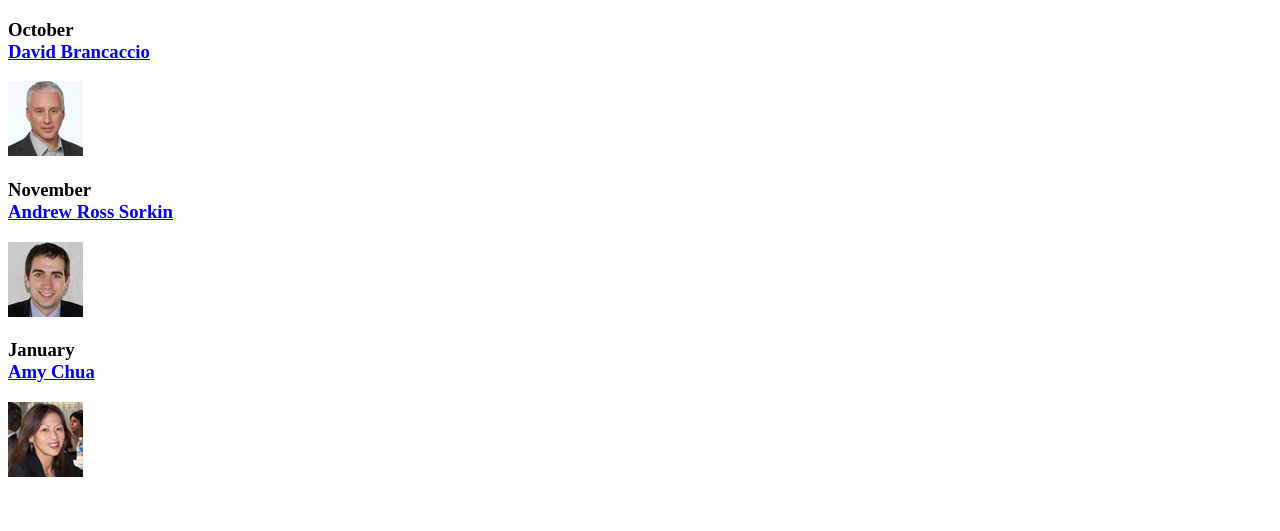
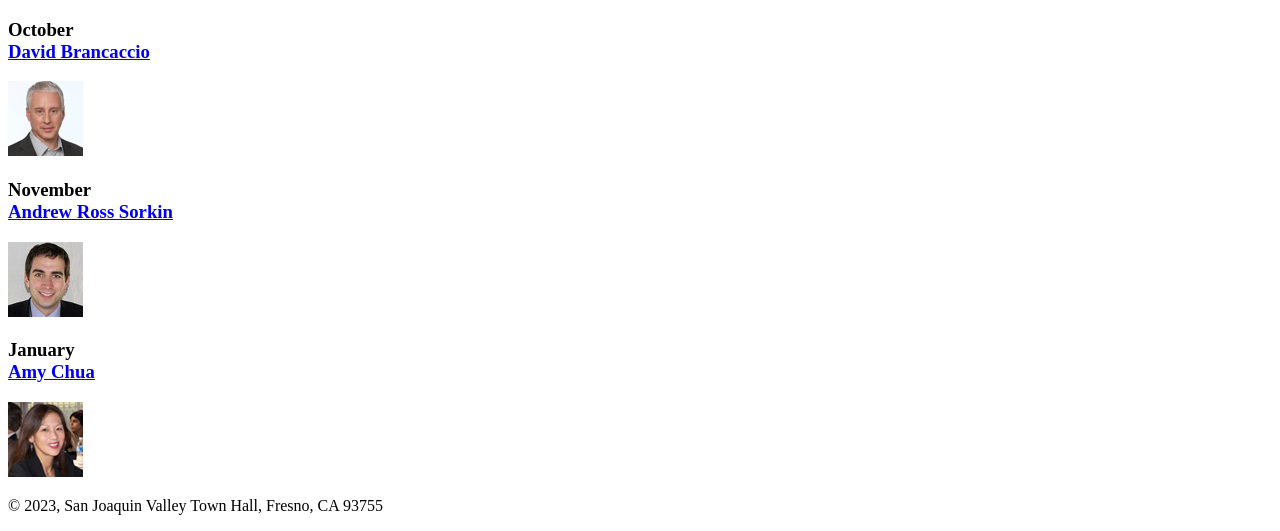
Before and after one commit to DiceTJ/CIS311-Assignment2, a plain HTML site: page index.html in a window 1280 px wide. Shown: the part 504-1035 px from the top of the page. Before the commit the page ends 993 px from the top, so only its background shows below. Drawn offline with Linux system fonts and the light colour scheme.

Commit message:
Added Index HTML Footer Code

```diff
--- a/index.html
+++ b/index.html
@@ -41,7 +41,7 @@
 
         </main>
         <footer>
-
+           <p>&copy; 2023, San Joaquin  Valley Town Hall, Fresno, CA 93755</p>
         </footer>
     </body>
 
```
